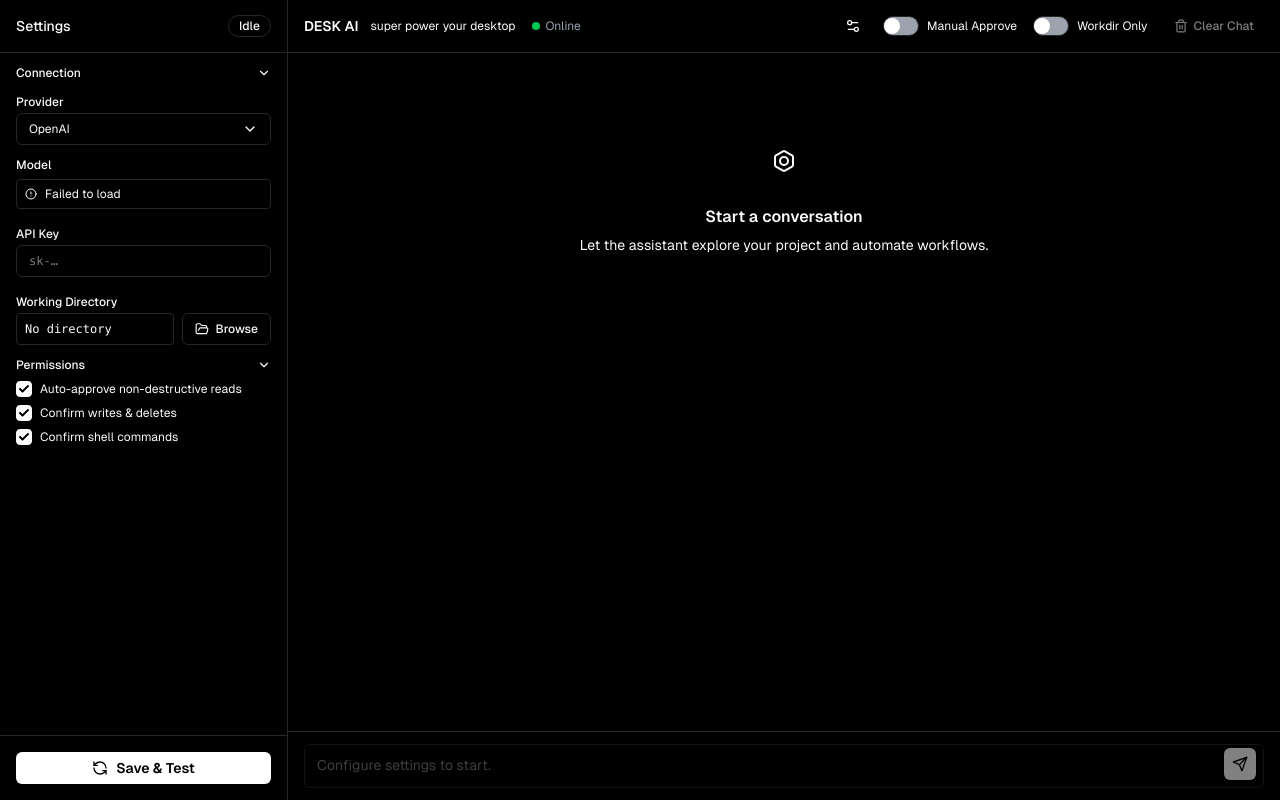
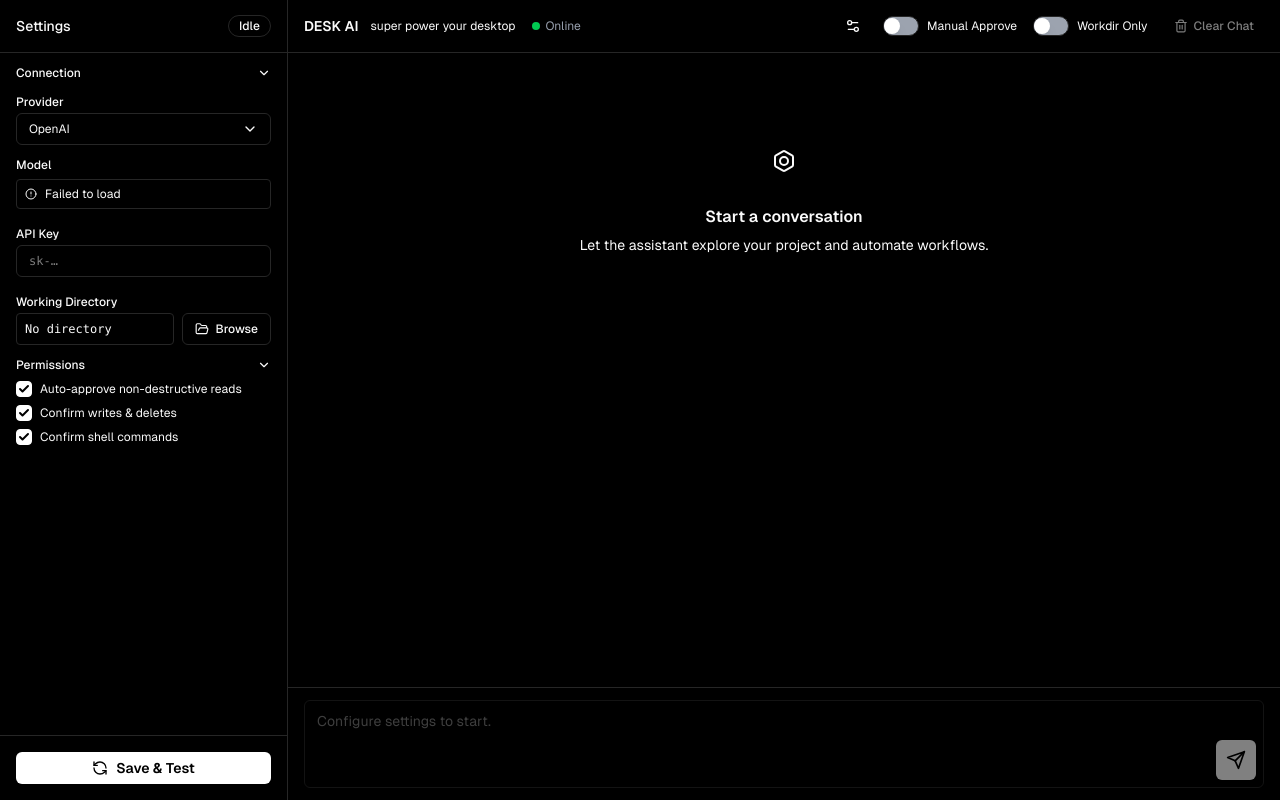
Before and after one commit to marcodenic/desk-ai, a React (Vite) app: page / in a window 1280 px wide. Built offline with nearby package versions, Linux system fonts and the light colour scheme; a web font is replaced by a local one.

Commit message:
auto height input

```diff
--- a/src/components/Chat.tsx
+++ b/src/components/Chat.tsx
@@ -57,9 +57,22 @@
   const [autoScroll, setAutoScroll] = useState(true);
   const listRef = useRef<HTMLDivElement | null>(null);
   const viewportRef = useRef<HTMLDivElement | null>(null);
+  const textareaRef = useRef<HTMLTextAreaElement | null>(null);
 
   const canSend = draft.trim().length > 0 && !disabled && backendStatus === "ready" && !sending;
   const isStreaming = useMemo(() => messages.some((message) => message.streaming), [messages]);
+
+  // Auto-resize textarea
+  useEffect(() => {
+    const textarea = textareaRef.current;
+    if (!textarea) return;
+
+    // Reset height to recalculate
+    textarea.style.height = 'auto';
+    // Set to scrollHeight but respect max-height
+    const maxHeight = window.innerHeight * 0.3; // 30vh
+    textarea.style.height = Math.min(textarea.scrollHeight, maxHeight) + 'px';
+  }, [draft]);
 
   // Auto-scroll to bottom when messages change, but only if autoScroll is enabled
   useEffect(() => {
@@ -260,13 +273,14 @@
         <div className="border-t border-border/40 bg-card/20 px-4 py-3">
           <form onSubmit={handleSubmit} className="relative">
             <Textarea
+              ref={textareaRef}
               value={draft}
               placeholder={placeholder}
               onChange={(event) => setDraft(event.target.value)}
               onKeyDown={handleKeyDown}
               disabled={backendStatus !== "ready" || disabled || sending}
-              className="min-h-[44px] max-h-[30vh] resize-none border-border/50 bg-card/50 text-sm shadow-sm py-2.5 pr-12"
-              rows={1}
+              className="min-h-[88px] max-h-[30vh] resize-none border-border/50 bg-card/50 text-sm shadow-sm py-2.5 pr-12 overflow-y-auto"
+              rows={2}
             />
             {isStreaming || sending || thinking ? (
               <Button
@@ -274,19 +288,19 @@
                 onClick={onStop}
                 size="sm"
                 variant="destructive"
-                className="absolute right-2 bottom-2 h-8 w-8 p-0 shrink-0"
+                className="absolute right-2 bottom-2 h-10 w-10 p-0 shrink-0"
               >
-                <Square className="h-4 w-4" />
+                <Square className="h-5 w-5" />
               </Button>
             ) : (
               <Button
                 type="submit"
                 disabled={!canSend}
                 size="sm"
-                className="absolute right-2 bottom-2 h-8 w-8 p-0 shrink-0"
+                className="absolute right-2 bottom-2 h-10 w-10 p-0 shrink-0"
                 style={{ backgroundColor: 'white', color: 'black' }}
               >
-                <svg className="h-4 w-4" viewBox="0 0 24 24" fill="none" stroke="currentColor" strokeWidth="2" strokeLinecap="round" strokeLinejoin="round">
+                <svg className="h-5 w-5" viewBox="0 0 24 24" fill="none" stroke="currentColor" strokeWidth="2" strokeLinecap="round" strokeLinejoin="round">
                   <line x1="22" y1="2" x2="11" y2="13"></line>
                   <polygon points="22 2 15 22 11 13 2 9 22 2"></polygon>
                 </svg>
```
